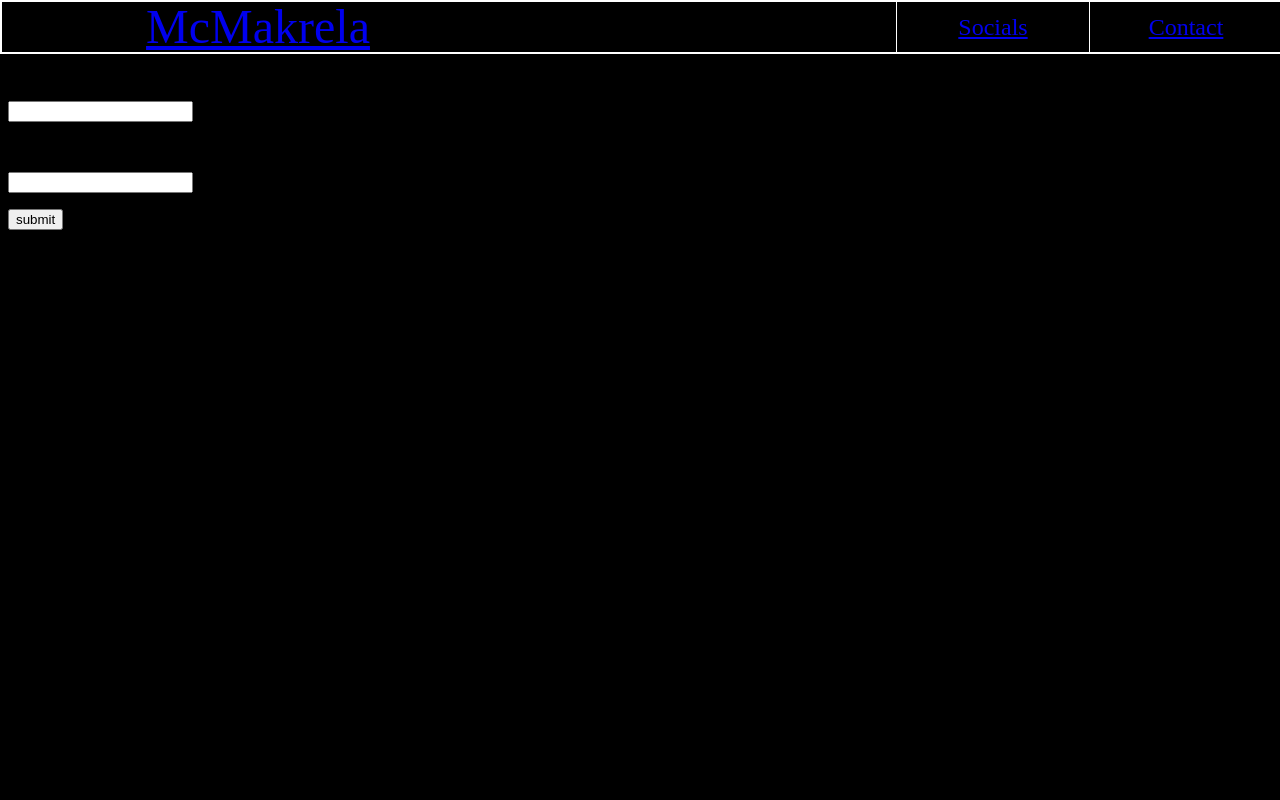
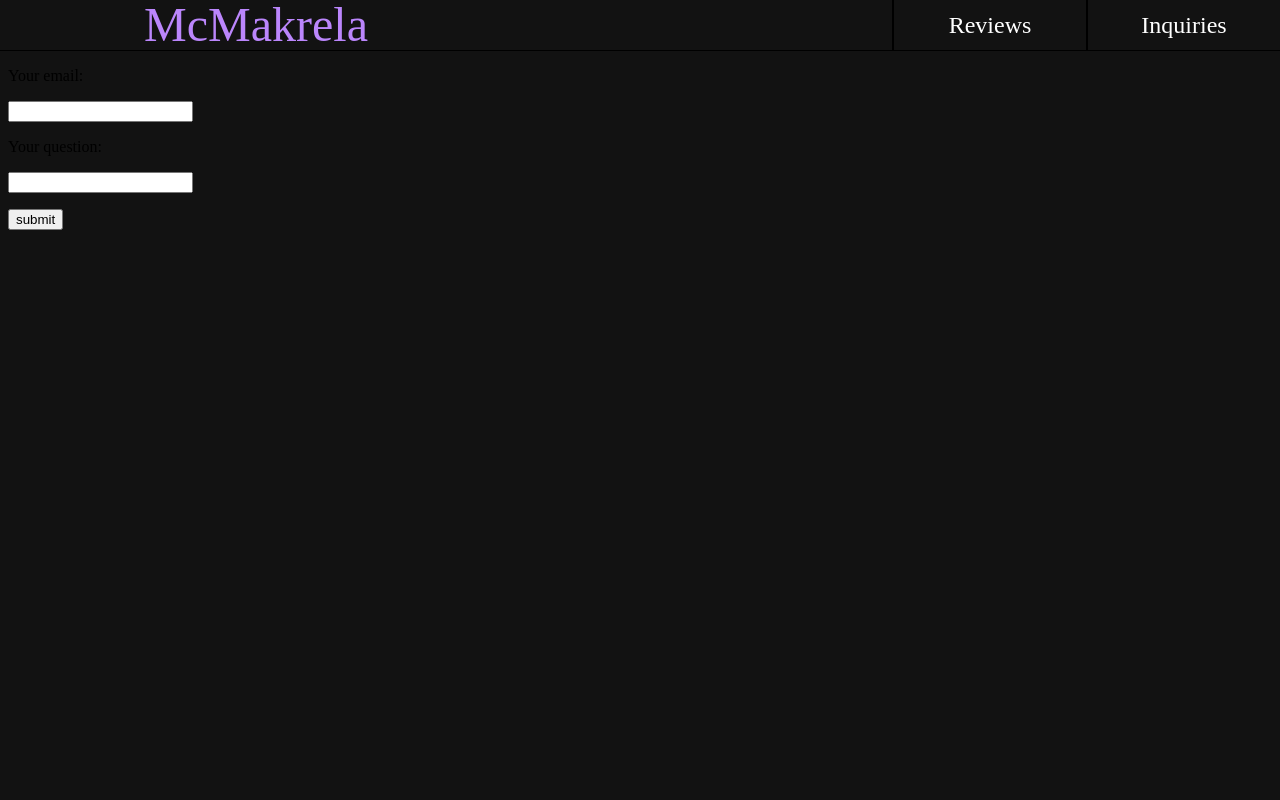
Before and after one commit to hex-en/SE_19_Hand-In, a Flask app: page /contact in a window 1280 px wide. Run offline with Flask 2, Linux system fonts and the light colour scheme.

Commit message:
commit 6

```diff
--- a/main.py
+++ b/main.py
@@ -9,9 +9,9 @@ def home():
     return render_template('home.html')
 
 
-@app.route('/socials')
-def socials():
-    return render_template('socials.html')
+@app.route('/reviews')
+def reviews():
+    return render_template('reviews.html')
 
 
 @app.route('/contact', methods=["POST", "GET"])
--- a/static/css/style.css
+++ b/static/css/style.css
@@ -1,10 +1,11 @@
 html {
     margin: 0px;
     padding: 0px;
-    background-color: black;
+    background-color: #121212;
     width: 100%;
     height: 100%;
 }
+
 
 header {
     max-width: none;
@@ -12,13 +13,12 @@ header {
     padding: 0px;
     width: 100% !important;
     overflow: hidden;
-    background-color: black;
-    border: 2px solid white;
+    background-color: #121212;
+    border-bottom: 1px solid black;
     position: fixed;
     top: 0;
     left: 0;
     right: 0;
-
 }
 
 #logo {
@@ -28,6 +28,8 @@ header {
     text-align: center;
     font-size: 48px;
     width: 40%;
+    color: #bb86fc;
+
 }
 
 .menuButton {
@@ -37,5 +39,19 @@ header {
     text-align: center;
     width: 15%;
     font-size: 24px;
-    border-left: solid 1px white;
+    border-left: solid 2px black;
+    color: #ffffff;
 }
+
+
+.menuButton:hover {
+    background-color: #383838;
+}
+
+a {
+    text-decoration: none;
+}
+
+#content {
+    margin-top: 51px;
+}
--- a/templates/base.html
+++ b/templates/base.html
@@ -5,14 +5,18 @@
     <meta charset="utf-8">
     <title> {% block title %} {% endblock %}</title>
     <link rel="stylesheet" href="{{ url_for('static', filename='css/style.css') }}">
+    <script type="text/javascript" src="{{ url_for('static', filename='scripts/script.js') }}">
+    </script>
+    <script src="scripts/vanilla.js"></script>
+
 </head>
 
 <body>
     <header>
         <nav>
             <a id="logo" href="{{url_for('home')}}">McMakrela</a>
-            <a class="menuButton" href="{{url_for('contact')}}">Contact</a>
-            <a class="menuButton" href="{{url_for('socials')}}">Socials</a>
+            <a class="menuButton" href="{{url_for('contact')}}">Inquiries</a>
+            <a class="menuButton" href="{{url_for('reviews')}}">Reviews</a>
 
         </nav>
     </header>
```
Also changed, not shown: templates/home.html (+6 -2 lines), scripts/scritpt.js (added), scripts/vanilla.js (added), templates/reviews.html (added), 1 other file.
